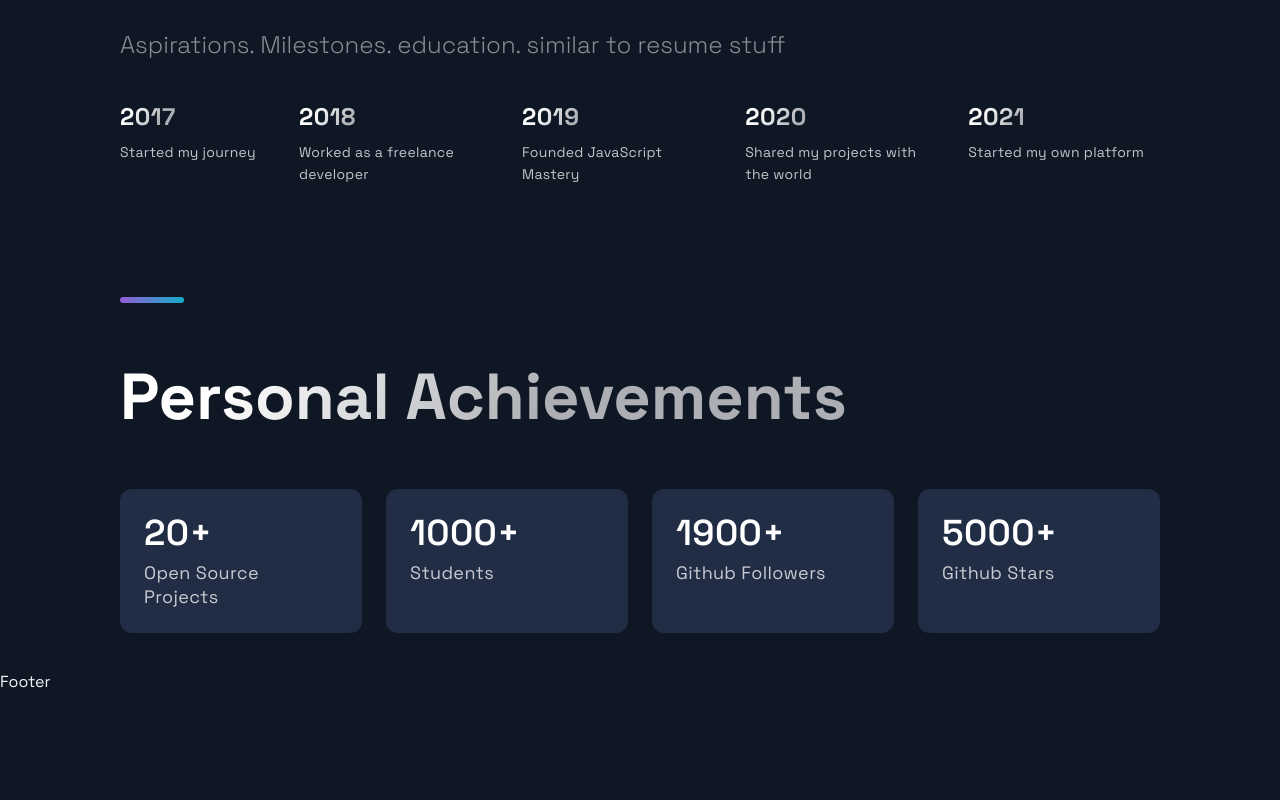
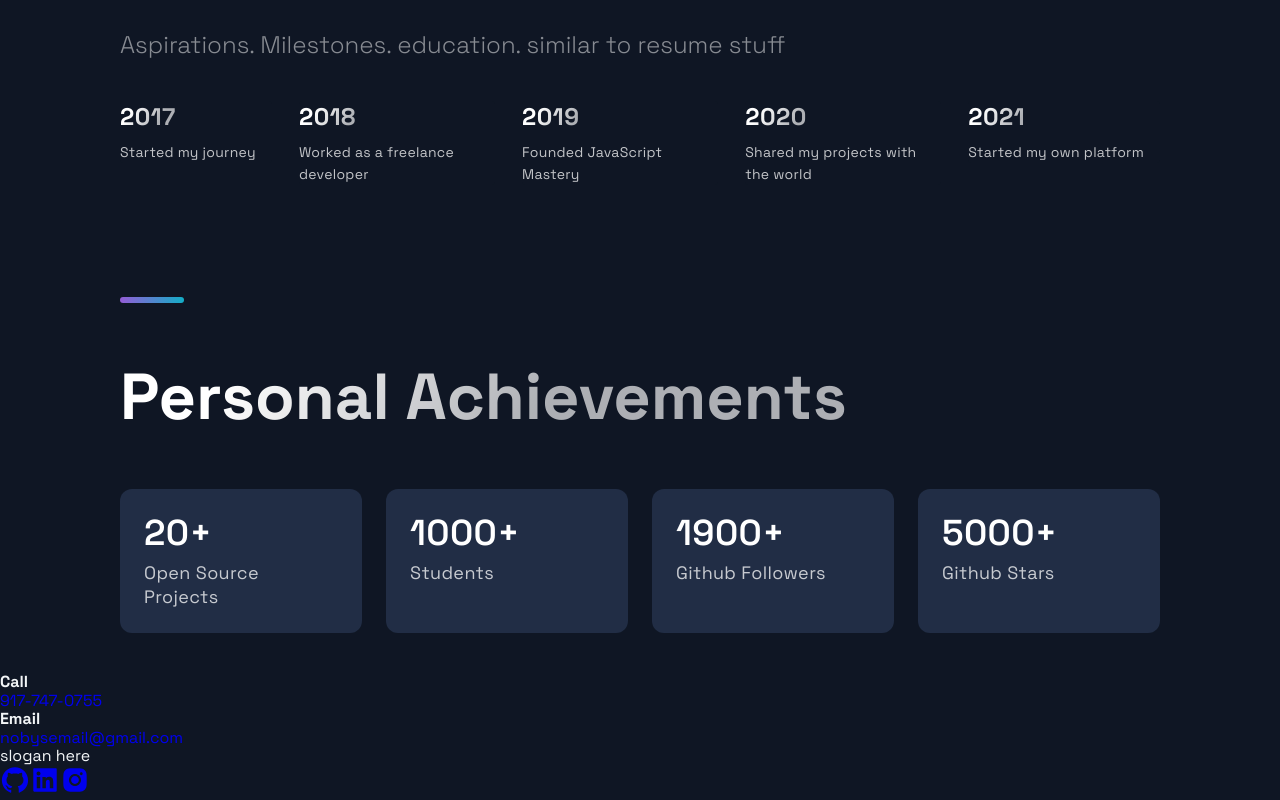
Before and after one commit to Noby1Kenobi/portfolio-website, a Next.js app: page / in a window 1280 px wide. Shown: the part 2878-3678 px from the top of the page. Before the commit the page ends 3570 px from the top, so only its background shows below. Built offline with nearby package versions, Linux system fonts and the light colour scheme.

Commit message:
Populate footer component to display social information

```diff
--- a/src/components/Footer/Footer.js
+++ b/src/components/Footer/Footer.js
@@ -6,9 +6,34 @@
 
 const Footer = () => {
   return (
-    <div>
-      Footer
-    </div>
+    <FooterWrapper>
+      <LinkList>
+        <LinkColumn>
+          <LinkTitle>Call</LinkTitle>
+          <LinkItem href="917-747-0755">917-747-0755</LinkItem>
+        </LinkColumn>
+        <LinkColumn>
+          <LinkTitle>Email</LinkTitle>
+          <LinkItem href="mailto:nobysemail@gmail.com">nobysemail@gmail.com</LinkItem>
+        </LinkColumn>
+      </LinkList>
+      <SocialContainer>
+        <CompanyContainer>
+          <Slogan>slogan here</Slogan>
+        </CompanyContainer>
+        <SocialIconsContainer>
+          <SocialIcons href="https://github.com">
+            <AiFillGithub size="3rem" />
+          </SocialIcons>
+          <SocialIcons href="https://linkedin.com">
+            <AiFillLinkedin size="3rem" />
+          </SocialIcons>
+          <SocialIcons href="https://instagram.com">
+            <AiFillInstagram size="3rem" />
+          </SocialIcons>
+        </SocialIconsContainer>
+      </SocialContainer>
+    </FooterWrapper>
   );
 };
 
--- a/src/components/Footer/FooterStyles.js
+++ b/src/components/Footer/FooterStyles.js
@@ -43,7 +43,7 @@
 	}
 `
 
-export const SocialIconsContainer = styled.div`
+export const SocialContainer = styled.div`
 max-width: 1040px;
 display: flex;
 justify-content: space-between;
@@ -101,7 +101,7 @@
 	}
 `
 
-export const SocialContainer = styled.div`
+export const SocialIconsContainer = styled.div`
 	display: flex;
   align-items: center;
 
```
